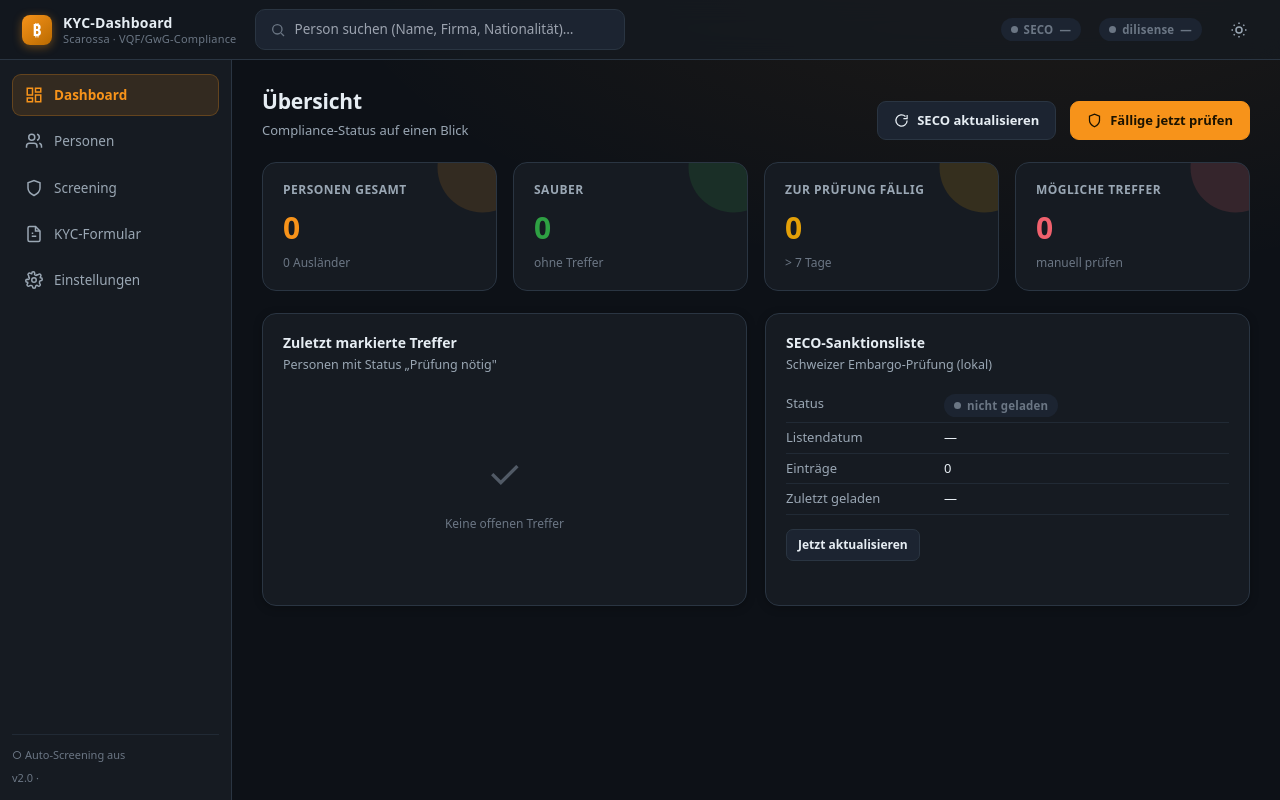
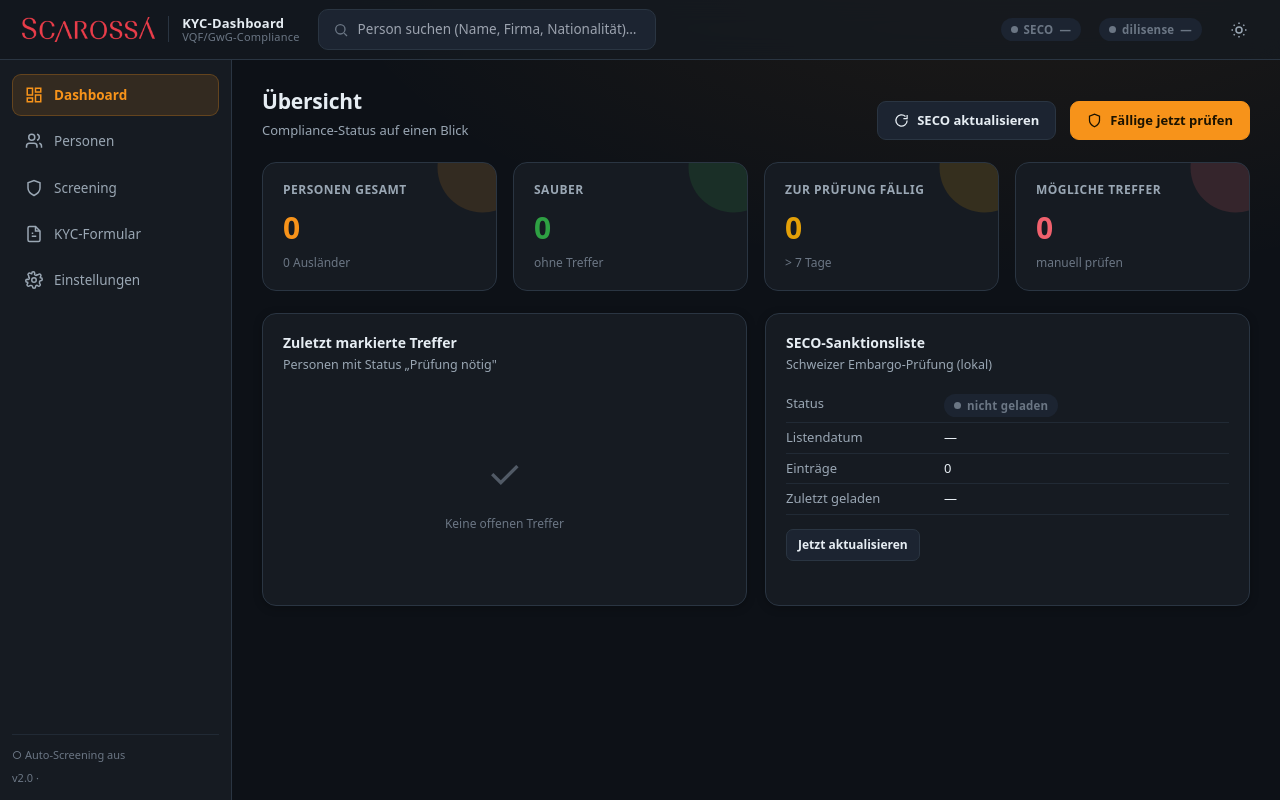
Before and after one commit to xc4pr/kyc-dashboard-scarossa, an Electron app: page renderer/index.html in a window 1280 px wide. Drawn offline with Linux system fonts and the light colour scheme; no server answers.

Commit message:
Scarossa-Branding: Wortmarke in Topbar, S-Monogramm als App-Icon

```diff
--- a/main.js
+++ b/main.js
@@ -57,7 +57,7 @@ function createWindow() {
     minHeight: 640,
     backgroundColor: '#0d1117',
     title: 'KYC-Dashboard Scarossa',
-    icon: resourcePath(path.join('build', 'icons', process.platform === 'win32' ? 'icon.ico' : 'icon.png')),
+    icon: path.join(__dirname, 'renderer', 'assets', 'icon.png'),
     webPreferences: {
       preload: path.join(__dirname, 'preload.js'),
       contextIsolation: true,
--- a/renderer/index.html
+++ b/renderer/index.html
@@ -20,8 +20,9 @@
   <!-- ═══════════════ TOPBAR ═══════════════ -->
   <header class="topbar">
     <div class="brand">
-      <span class="logo">₿</span>
-      <span>KYC-Dashboard <small>Scarossa · VQF/GwG-Compliance</small></span>
+      <img src="assets/scarossa-logo.png" alt="Scarossa" class="brand-logo" />
+      <span class="brand-div"></span>
+      <span class="brand-sub">KYC-Dashboard <small>VQF/GwG-Compliance</small></span>
     </div>
 
     <label class="search" x-show="view==='persons' || view==='dashboard'">
--- a/renderer/theme.css
+++ b/renderer/theme.css
@@ -79,13 +79,11 @@ a:hover { text-decoration: underline; }
   border-bottom: 1px solid var(--border); z-index: 20;
 }
 :root[data-theme="light"] .topbar { background: rgba(255,255,255,0.75); }
-.brand { display: flex; align-items: center; gap: 11px; font-weight: 700; letter-spacing: .2px; }
-.brand .logo {
-  width: 30px; height: 30px; border-radius: 8px; display: grid; place-items: center;
-  background: linear-gradient(140deg, var(--accent), #b96a00); color: #fff;
-  font-weight: 800; font-size: 16px; box-shadow: 0 2px 10px rgba(247,147,26,0.4);
-}
-.brand small { color: var(--text-faint); font-weight: 500; font-size: 11px; display:block; margin-top:-2px; }
+.brand { display: flex; align-items: center; gap: 13px; font-weight: 700; letter-spacing: .2px; }
+.brand-logo { height: 25px; width: auto; display: block; }
+.brand-div { width: 1px; height: 26px; background: var(--border); }
+.brand-sub { font-weight: 600; font-size: 13px; color: var(--text); line-height: 1.1; }
+.brand-sub small { color: var(--text-faint); font-weight: 500; font-size: 11px; display: block; margin-top: 1px; }
 
 .sidebar {
   background: var(--surface); border-right: 1px solid var(--border);
```
Also changed, not shown: build/icon.ico (added), build/icon.png (added), renderer/assets/icon.png (added), renderer/assets/scarossa-logo.png (added).
